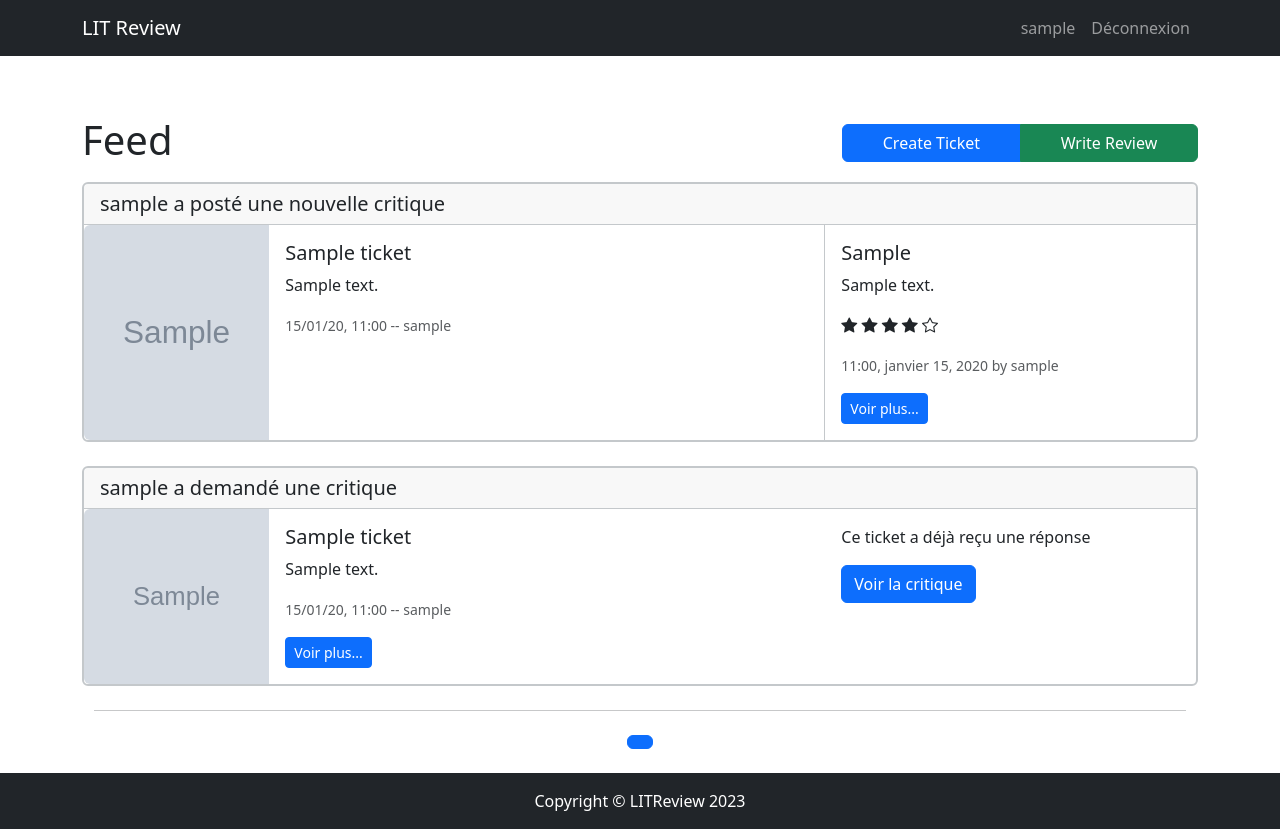
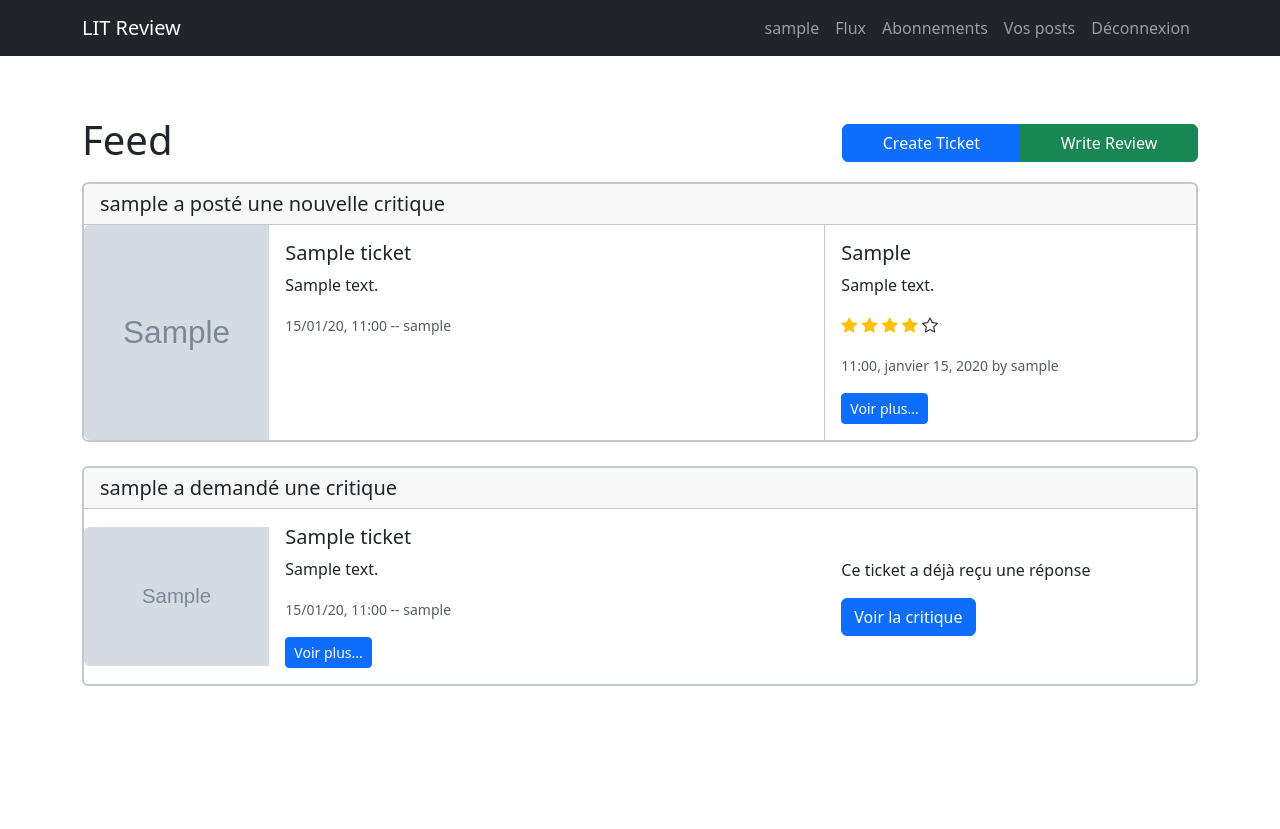
Before and after one commit to Jighart/P9-LITReview, a Django app: page /posts/ in a window 1280 px wide. After the commit the page ends 686 px from the top, so only its background shows below. Run offline with Django 4.2, Linux system fonts and the light colour scheme; a user stored in the database is signed in; tables that the repository leaves empty hold one stand-in row (values such as "Sample post"); grey boxes marked "Sample" are stand-in pictures.

Commit message:
Updated feed urls, fixed pagination

```diff
--- a/LITReview/accounts/urls.py
+++ b/LITReview/accounts/urls.py
@@ -7,6 +7,6 @@ urlpatterns = [
     path('login/', views.login_view, name='login_view'),
     path('logout/', views.logout_view, name='logout_view'),
     path('register/', views.register_view, name='register_view'),
-    path('follows/', login_required(views.subscriptions), name='subscriptions'),
+    path('follows/', login_required(views.subscriptions), name='follows'),
     path('unfollow/<id>', login_required(views.unfollow), name='unfollow'),
 ]
--- a/LITReview/accounts/views.py
+++ b/LITReview/accounts/views.py
@@ -19,11 +19,11 @@ def login_view(request):
             if user is not None:
                 login(request, user)
                 messages.success(request, 'Connecté !')
-                return redirect('review_list')
+                return redirect('feed')
         else:
             return render(request, 'registration/login.html', {})
     else:
-        return redirect('review_list')
+        return redirect('feed')
 
 
 def logout_view(request):
--- a/LITReview/blog/templates/blog/layout/pagination.html
+++ b/LITReview/blog/templates/blog/layout/pagination.html
@@ -1,21 +1,27 @@
-<nav aria-label="Pagination">
-    <hr class="my-0" />
-    <ul class="pagination justify-content-center my-4">
+{% if posts.paginator.num_pages > 1 %}
 
-        {% if page.has_previous %}
-            <li class="page-item"><a class="page-link" href="?page={{page.previous_page_number}}" tabindex="-1" aria-disabled="true">Previous</a></li>
+  <nav class="page-nav mb-3">
+    <ul class="pagination justify-content-center">
+
+      {% if posts.has_previous %}
+        <li class="page-item"><a class="page-link" href="?page=1">First</a></li>
+        <li class="page-item"><a class="page-link" href="?page={{ posts.previous_page_number }}">Previous</a></li>
+      {% endif %}
+
+      {% for num in posts.paginator.page_range %}
+        {% if posts.number == num %}
+          <li class="page-item active"><a class="page-link" href="?page={{ num }}">{{ num }}</a></li>
+        {% elif num > posts.number|add:'-3' and num < posts.number|add:'3' %}
+          <li class="page-item"><a class="page-link" href="?page={{ num }}">{{ num }}</a></li>
         {% endif %}
+      {% endfor %}
 
-        <li class="page-item active" aria-current="page"><a class="page-link" href="?page={{page.number}}">{{page.number}}</a></li>
-
-        {% if page.paginator.num_pages != page.number %}
-            <li class="page-item"><a class="page-link">...</a></li>
-            <li class="page-item"><a class="page-link" href="?page={{page.paginator.num_pages}}">{{page.paginator.num_pages}}</a></li>
-        {% endif %}
-
-        {% if page.has_next %}
-            <li class="page-item"><a class="page-link" href="?page={{page.next_page_number}}">Next</a></li>
-        {% endif %}
+      {% if posts.has_next %}
+        <li class="page-item"><a class="page-link" href="?page={{ posts.next_page_number }}">Next</a></li>
+        <li class="page-item"><a class="page-link" href="?page={{ posts.paginator.num_pages }}">Last</a></li>
+      {% endif %}
 
     </ul>
-</nav>
+  </nav>
+
+{% endif %}
--- a/LITReview/blog/templates/blog/review/create_ticket.html
+++ b/LITReview/blog/templates/blog/review/create_ticket.html
@@ -15,6 +15,7 @@
             <div>
                 {{ticket_form.picture}}
             </div>
+            <img src="{{ ticket.picture.url }}" class="img-fluid object-fit-cover mt-3" style="height: 100%;" alt="{{ ticket.title }}">
             <div class="d-grid">
                 <button class="btn btn-primary btn-lg mt-4" id="submitButton" type="submit">Submit</button>
             </div>
--- a/LITReview/blog/templates/blog/review/review_snippet.html
+++ b/LITReview/blog/templates/blog/review/review_snippet.html
@@ -23,11 +23,11 @@
                 <h5 class="card-title">{{ post.headline }}</h5>
                 <p class="card-text">{{ post.body|truncatechars:200 }}</p>
                 <p class="star-rating" id="stars">
-                    <i class="bi {% if post.rating > 0 %}bi-star-fill{% else %}bi-star{% endif %}"></i>
-                    <i class="bi {% if post.rating > 1 %}bi-star-fill{% else %}bi-star{% endif %}"></i>
-                    <i class="bi {% if post.rating > 2 %}bi-star-fill{% else %}bi-star{% endif %}"></i>
-                    <i class="bi {% if post.rating > 3 %}bi-star-fill{% else %}bi-star{% endif %}"></i>
-                    <i class="bi {% if post.rating > 4 %}bi-star-fill{% else %}bi-star{% endif %}"></i>
+                    <i class="bi {% if post.rating > 0 %}bi-star-fill text-warning{% else %}bi-star{% endif %}"></i>
+                    <i class="bi {% if post.rating > 1 %}bi-star-fill text-warning{% else %}bi-star{% endif %}"></i>
+                    <i class="bi {% if post.rating > 2 %}bi-star-fill text-warning{% else %}bi-star{% endif %}"></i>
+                    <i class="bi {% if post.rating > 3 %}bi-star-fill text-warning{% else %}bi-star{% endif %}"></i>
+                    <i class="bi {% if post.rating > 4 %}bi-star-fill text-warning{% else %}bi-star{% endif %}"></i>
                   </p>
                 <p class="card-text"><small class="text-muted">{{ post.time_created|date:"H:i, F d, Y" }} by {{post.user}}</small></p>
                 <a type="button" class="btn btn-primary btn-sm" href="{% url 'ticket_detail' post.ticket.id %}">Voir plus...</a>
--- a/LITReview/blog/templates/blog/review/ticket_snippet.html
+++ b/LITReview/blog/templates/blog/review/ticket_snippet.html
@@ -1,9 +1,11 @@
 <div class="card mb-4 border-secondary-subtle border-2">
     <div class="card-header border-secondary-subtle h5">{{post.user}} a demandé une critique</div>
-    <div class="row g-0">
-        <div class="col-2 " style="overflow: hidden;">
+    <div class="row g-0 align-items-center">
+        <div class="col-2 text-center" style="overflow: hidden;">
         {% if post.picture %}
             <img src="{{ post.picture.url }}" class="img-fluid object-fit-cover rounded-start" style="height: 100%;" alt="{{ post.title }}">
+        {% else %}
+            <i class="bi bi-book h1 text-primary"></i>
         {% endif %}
         </div>
         <div class="col-6 me-auto">
--- a/LITReview/blog/urls.py
+++ b/LITReview/blog/urls.py
@@ -3,7 +3,7 @@ from django.contrib.auth.decorators import login_required
 from . import views
 
 urlpatterns = [
-    path('', login_required(views.feed), name='review_list'),
+    path('', login_required(views.feed), name='feed'),
     path('create_review/', login_required(views.review_create), name='review_create'),
     path('create_ticket/', login_required(views.ticket_create), name='ticket_create'),
     path('review/<id>/edit/', login_required(views.review_edit), name='review_edit'),
--- a/LITReview/blog/views.py
+++ b/LITReview/blog/views.py
@@ -2,6 +2,7 @@ from django.contrib import messages
 from django.db.models import CharField, Value
 from django.shortcuts import render, get_object_or_404, redirect
 from django.core.exceptions import PermissionDenied
+from django.core.paginator import Paginator
 # from django.views import generic
 # from django.utils.datastructures import MultiValueDictKeyError
 
@@ -29,6 +30,13 @@ def feed(request):
         key=lambda post: post.time_created,
         reverse=True
     )
+
+    if posts:
+        paginator = Paginator(posts, 5)
+        page = request.GET.get('page')
+        posts = paginator.get_page(page)
+    else:
+        posts = None
 
     context = {
         'posts': posts,
@@ -221,7 +229,13 @@ def ticket_edit(request, id):
 
     else:
         ticket_form = TicketForm(instance=ticket)
-    return render(request, 'blog/review/create_ticket.html', {'ticket_form': ticket_form})
+
+        context = {
+            'ticket_form': ticket_form,
+            'ticket': ticket,
+            # 'title': 'Update Review'
+    }
+    return render(request, 'blog/review/create_ticket.html', context)
 
 
 def ticket_delete(request, id):
--- a/LITReview/templates/base.html
+++ b/LITReview/templates/base.html
@@ -20,11 +20,14 @@
     <!-- Responsive navbar-->
     <nav class="navbar navbar-expand-lg navbar-dark bg-dark mb-1">
         <div class="container">
-            <a class="navbar-brand" href="{% url 'review_list' %}">LIT Review</a>
+            <a class="navbar-brand" href="{% url 'feed' %}">LIT Review</a>
             <div>
                 <ul class="navbar-nav ms-auto mb-2 mb-lg-0">
                     {% if user.is_authenticated %}
                         <li class="nav-item"><span class="nav-link">{{user.username}}</span></li>
+                        <li class="nav-item"><span class="nav-text"><a class="nav-link" href="{% url 'feed' %}">Flux</a></span></li>
+                        <li class="nav-item"><span class="nav-text"><a class="nav-link" href="{% url 'follows' %}">Abonnements</a></span></li>
+                        <li class="nav-item"><span class="nav-text"><a class="nav-link" href="{% url 'own_posts' %}">Vos posts</a></span></li>
                         <li class="nav-item"><span class="nav-text"><a class="nav-link" href="{% url 'logout_view' %}">Déconnexion</a></span></li>
                     {% else %}
                         <li class="nav-item"><span class="nav-text"><a class="nav-link" href="{% url 'register_view' %}">Inscription</a></span></li>
@@ -54,11 +57,6 @@
     {% block content %}{% endblock %}
     </main>
 
-    <!-- Footer-->
-    <footer class="py-3 bg-dark">
-        <div class="container"><p class="m-0 text-center text-white">Copyright &copy; LITReview 2023</p></div>
-    </footer>
-
     <script defer src="https://cdn.jsdelivr.net/npm/bootstrap@5.3.0-alpha1/dist/js/bootstrap.bundle.min.js" integrity="sha384-w76AqPfDkMBDXo30jS1Sgez6pr3x5MlQ1ZAGC+nuZB+EYdgRZgiwxhTBTkF7CXvN" crossorigin="anonymous"></script>
 </body>
 </html>
```
Also changed, not shown: LITReview/accounts/templates/registration/login.html (+7 -1 lines), LITReview/blog/templates/blog/review/create_review.html (+24 -2 lines), LITReview/blog/templates/blog/review/ticket_detail.html (+7 -13 lines).
